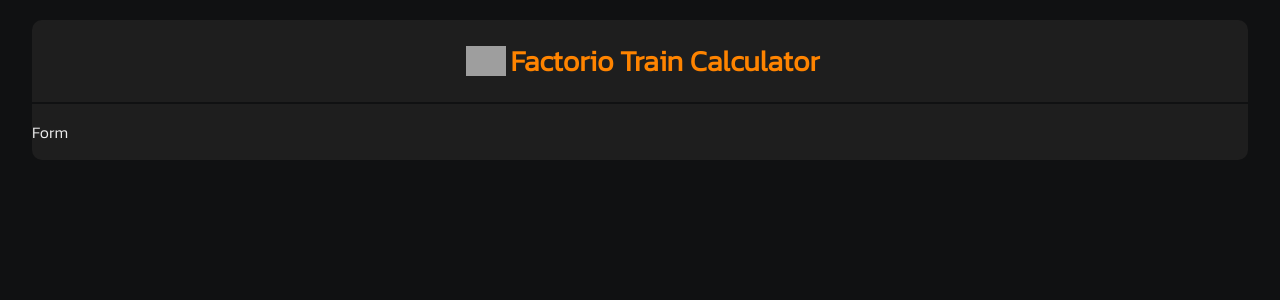
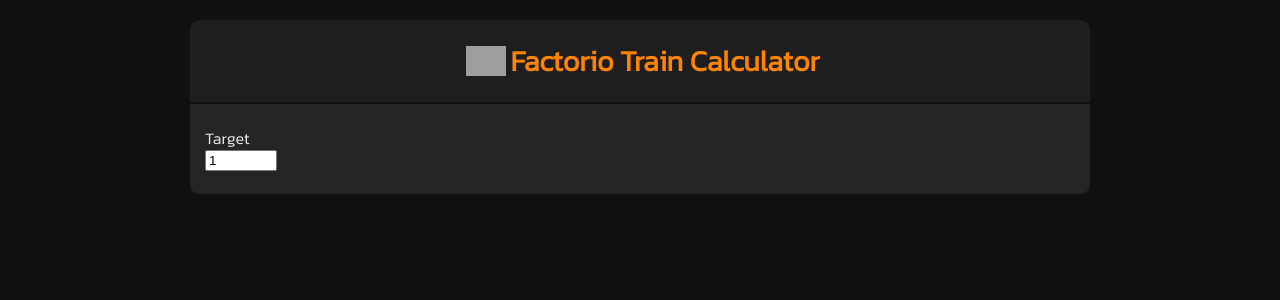
Before and after one commit to Artur-Lepczynski/Factorio-Train-Calculator, a React (Create React App) app: page / in a window 1280 px wide. Shown: the top 300 px of the page. Built offline with nearby package versions, Linux system fonts and the light colour scheme; grey boxes are pictures that could not be loaded.

Commit message:
started work on Form component

```diff
--- a/src/App.module.css
+++ b/src/App.module.css
@@ -9,7 +9,7 @@
 
 .wrapper{
   width: 95%;
-  max-width: 1600px;
+  max-width: 900px;
   margin: 10px auto;
   border-radius: 10px;
   background-color: var(--background-2);
--- a/src/components/form/Form.module.css
+++ b/src/components/form/Form.module.css
@@ -0,0 +1,18 @@
+.wrapper{
+  width: 100%;
+  padding: 5px;
+  box-sizing: border-box;
+  background-color: var(--background-3)
+}
+
+.form-item{
+  height: 60px;
+
+  padding: 5px;
+  margin: 5px;
+
+  display: flex;
+  flex-direction: column;
+  justify-content: center;
+  align-items: flex-start;
+}
--- a/src/components/form/Form.tsx
+++ b/src/components/form/Form.tsx
@@ -1,5 +1,26 @@
-import style from "./Form.module.css"
+import { useState } from "react";
+import style from "./Form.module.css";
 
-export default function Form(){
-  return <p>Form</p>
+export default function Form() {
+  const [target, setTarget] = useState<number>(1);
+
+  function handleTargetChange(event: React.ChangeEvent<HTMLInputElement>) {
+    setTarget(+event.target.value);
+  }
+
+  return (
+    <div className={style.wrapper}>
+      <div className={style["form-item"]}>
+        <label htmlFor="targetInput">Target</label>
+        <input
+          id="targetInput"
+          type="number"
+          min="1"
+          max="1000"
+          value={target}
+          onChange={handleTargetChange}
+        ></input>
+      </div>
+    </div>
+  );
 }
```
